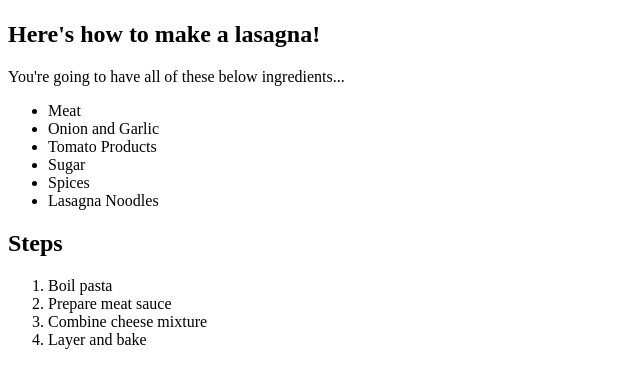
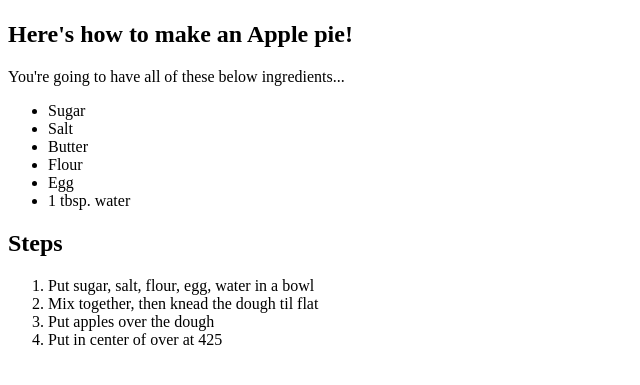
Before and after one commit to EranEranEran/project-recipes, a plain HTML site: page recipes/apple_pie.html in a window 1280 px wide. Shown: the part 333-718 px from the top of the page, without its empty margins (0-640 px from the left). Drawn offline with Linux system fonts and the light colour scheme.

Commit message:
Added ingredients and instructions for apple pie

```diff
--- a/recipes/apple_pie.html
+++ b/recipes/apple_pie.html
@@ -6,23 +6,23 @@
 </head>
   <body>
     <h1>Lasagna Recipe</h1>
-    <img src="https://thecozycook.com/wp-content/uploads/2022/04/Lasagna-Recipe-f.jpg" alt="A picture of lasagna" height="250px" width="250px">
-    <h2>Here's how to make a lasagna!</h2>
+    <img src="https://www.spoonforkbacon.com/wp-content/uploads/2022/09/apple_pie_recipe_card.jpg" alt="A picture of a delicious apple pie" height="250px" width="250px">
+    <h2>Here's how to make an Apple pie!</h2>
     <p>You're going to have all of these below ingredients...</p>
     <ul>
-      <li>Meat</li>
-      <li>Onion and Garlic</li>
-      <li>Tomato Products</li>
       <li>Sugar</li>
-      <li>Spices</li>
-      <li>Lasagna Noodles</li>
+      <li>Salt</li>
+      <li>Butter</li>
+      <li>Flour</li>
+      <li>Egg</li>
+      <li>1 tbsp. water</li>
     </ul>
     <h2>Steps</h2>
     <ol>
-      <li>Boil pasta</li>
-      <li>Prepare meat sauce</li>
-      <li>Combine cheese mixture</li>
-      <li>Layer and bake</li>
+      <li>Put sugar, salt, flour, egg, water in a bowl</li>
+      <li>Mix together, then knead the dough til flat</li>
+      <li>Put apples over the dough</li>
+      <li>Put in center of over at 425</li>
     </ol>
   </body>
 </html>
```
